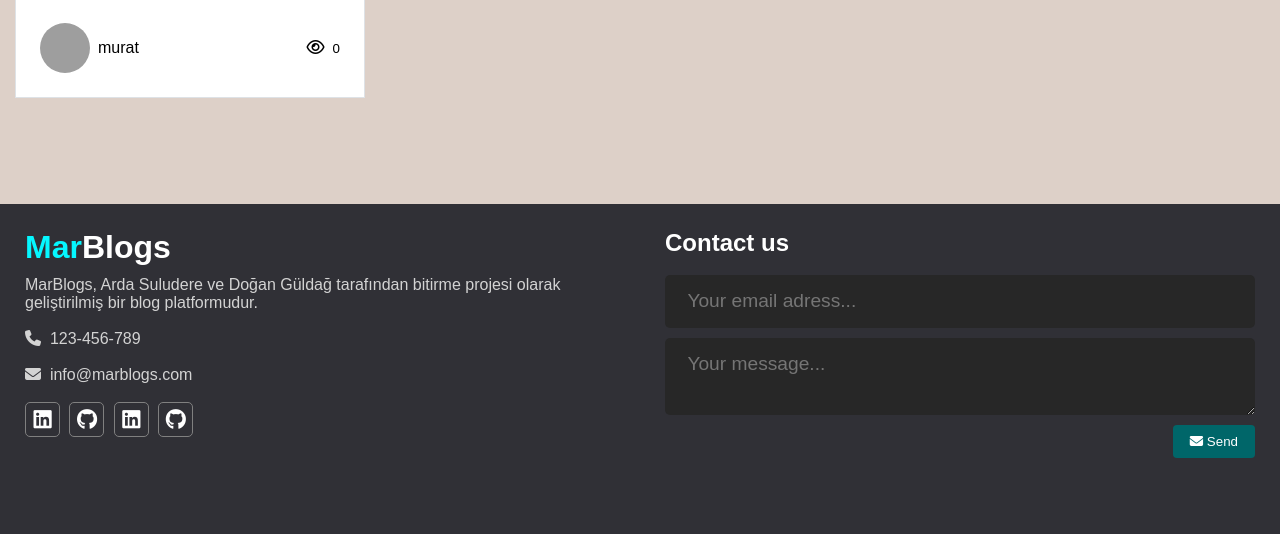
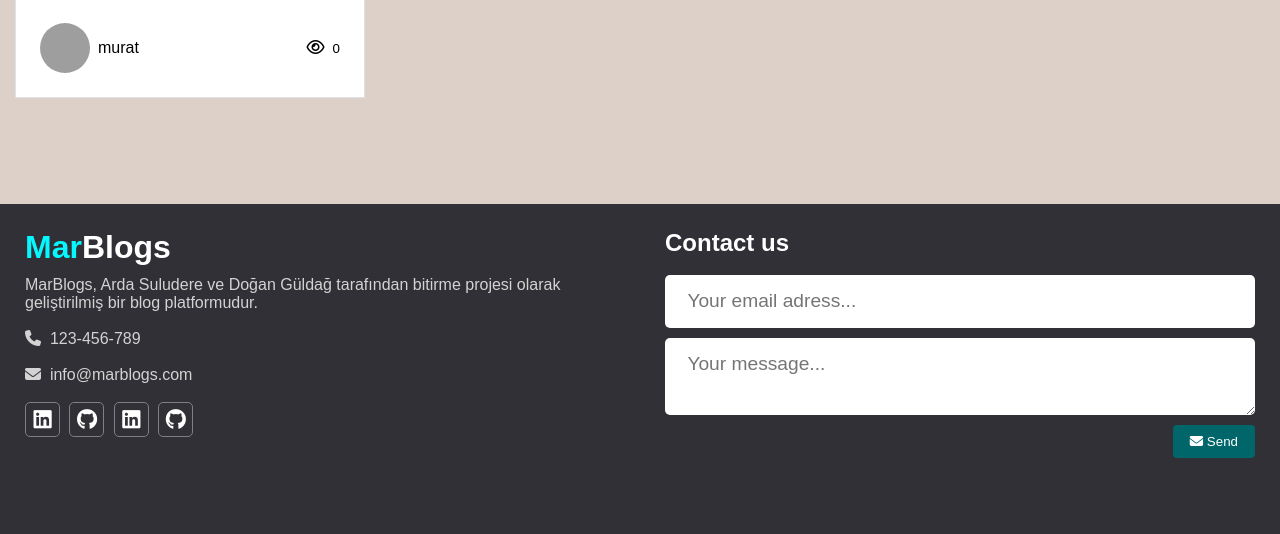
Before and after one commit to ArdaBaranSuludere/bitirme-projesi, a Flask app: page / in a window 1280 px wide. Shown: the part 2110-2644 px from the top of the page. Run offline with Flask 3, Linux system fonts and the light colour scheme; data comes from the database, SQL or seed files in the repository; grey boxes are pictures that could not be loaded.

Commit message:
input-style-change

```diff
--- a/app/static/assets/css/footer.css
+++ b/app/static/assets/css/footer.css
@@ -65,8 +65,8 @@
 }
 
 .footer .footer-content .contact-form .contact-input {
-    background: #272727;
-    color: #bebdbd;
+    background: #ffffff;
+    color: #000000;
     margin-bottom: 10px;
     line-height: 1.5rem;
     padding: .9rem 1.4rem;
@@ -74,7 +74,7 @@
 }
 
 .footer .footer-content .contact-form .contact-input:focus{
-    background: #1a1a1a;
+    background: #fffdfdea;
 }
 
 .footer .footer-content .contact-form .contact-btn {
```
